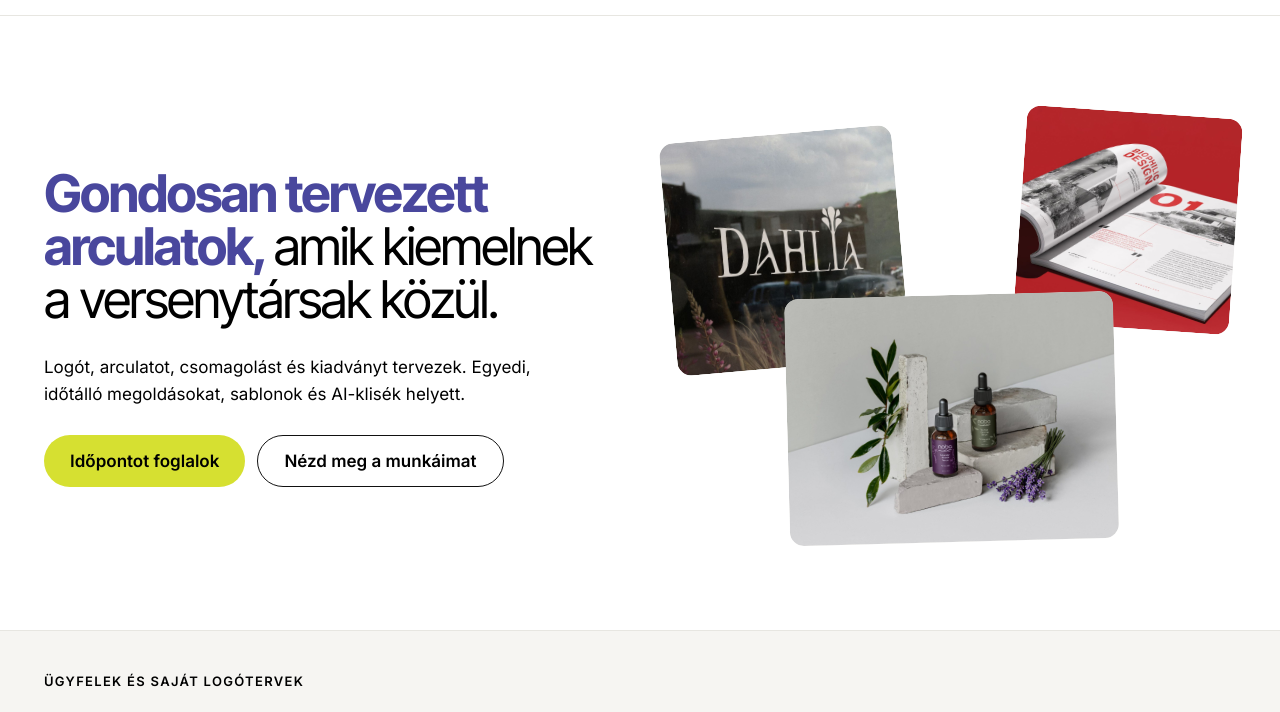
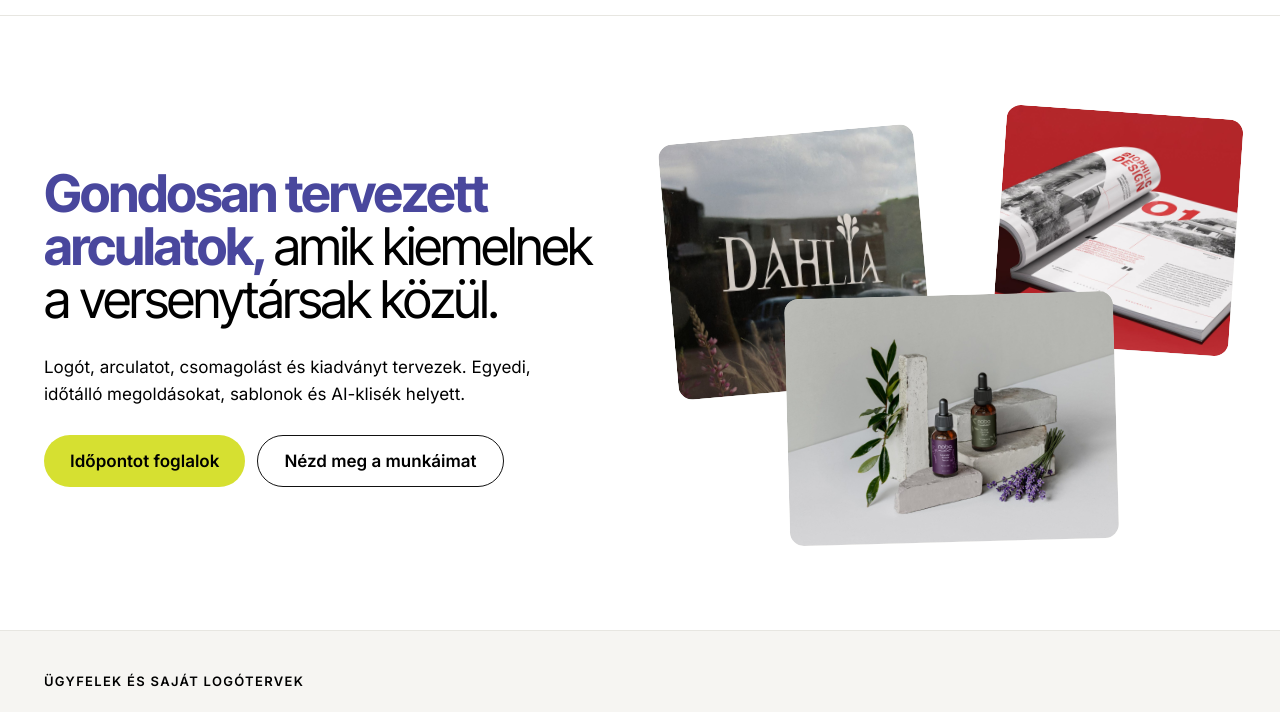
Before and after one commit to jnkrka/portfolio_site, a plain HTML site: page index.html in a window 1280 px wide. Shown: the part 65-777 px from the top of the page. Drawn offline with Linux system fonts and the light colour scheme.

Commit message:
Hero collage: top two cards 10% larger
Co-Authored-By: Claude Opus 5.5 <noreply@anthropic.com>
Claude-Session: https://claude.ai/code/session_017i7wULnuQ3gcqZ3jkiZkFp

```diff
--- a/index.html
+++ b/index.html
@@ -34,8 +34,8 @@ input:focus,select:focus,textarea:focus,button:focus-visible,a:focus-visible{out
 .hero-img{position:relative;aspect-ratio:568/430}
 .clg{position:absolute;margin:0;border-radius:14px;overflow:hidden;background:#ECEBE6;box-shadow:0 18px 40px rgba(0,0,0,.16),0 2px 6px rgba(0,0,0,.08);-webkit-mask-image:-webkit-radial-gradient(white,black);transition:transform .45s cubic-bezier(.34,1.5,.5,1),box-shadow .45s ease}
 .clg img{width:100%;height:100%;object-fit:cover;display:block}
-.clg-a{left:0;top:5%;width:41%;aspect-ratio:1/1;transform:rotate(-5deg);z-index:1}
-.clg-b{right:0;top:0;width:38%;aspect-ratio:1/1;transform:rotate(4deg);z-index:2}
+.clg-a{left:0;top:5%;width:45.1%;aspect-ratio:1/1;transform:rotate(-5deg);z-index:1}
+.clg-b{right:0;top:0;width:41.8%;aspect-ratio:1/1;transform:rotate(4deg);z-index:2}
 .clg-c{left:21%;bottom:0;width:58%;aspect-ratio:4/3;transform:rotate(-1.5deg);z-index:3}
 @media (hover:hover){.clg:hover{transform:rotate(0) scale(1.04);z-index:4;box-shadow:0 26px 60px rgba(0,0,0,.22)}}
 @media (prefers-reduced-motion:reduce){.clg{transition:none}}
```
